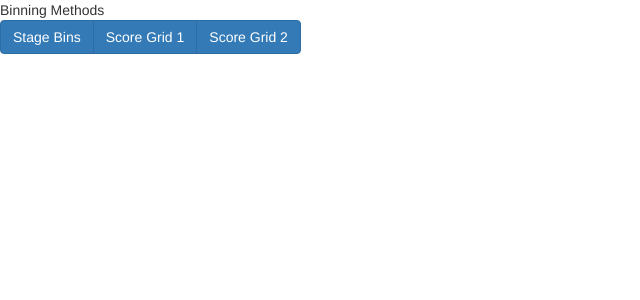
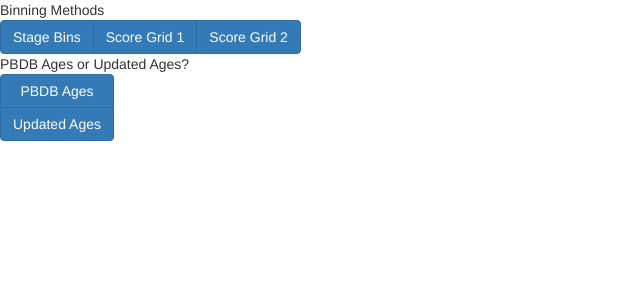
Before and after one commit to ChristopherDavidDean/Formation_Binner_Webapp, a React (Create React App) app: page / in a window 1280 px wide. Shown: the top 300 px of the page, without its empty margins (0-640 px from the left). Built offline with nearby package versions, Linux system fonts and the light colour scheme.

Commit message:
Created PBDB Ages component

```diff
--- a/src/App.js
+++ b/src/App.js
@@ -2,6 +2,7 @@
 import Button from 'react-bootstrap/Button'
 import ButtonGroup from 'react-bootstrap/ButtonGroup';
 import ButtonToolbar from 'react-bootstrap/ButtonToolbar';
+import PbdbAges from './components/pbdb_ages.jsx';
 import './App.css';
 
 class App extends React.Component {
@@ -57,6 +58,9 @@
             </ButtonGroup>
           </ButtonToolbar>
         </div>
+
+        <PbdbAges/>
+
       </div>
     );
   }
--- /dev/null
+++ b/src/components/pbdb_ages.jsx
@@ -0,0 +1,33 @@
+import React from 'react';
+import Button from 'react-bootstrap/Button';
+import ButtonGroup from 'react-bootstrap/ButtonGroup';
+import './pbdb_ages.css';
+
+class PbdbAges extends React.Component {
+  constructor(props) {
+    super(props)
+
+  }
+
+  render() {
+    return (
+      <div>
+        <div>
+        PBDB Ages or Updated Ages?
+        </div>
+        <ButtonGroup vertical>
+          <Button
+          id="pbdb_ages">
+          PBDB Ages
+          </Button>
+          <Button
+          id="updated_ages"
+          >Updated Ages
+          </Button>
+        </ButtonGroup>
+      </div>
+    )
+  }
+}
+
+export default PbdbAges;
```
Also changed, not shown: src/components/pbdb_ages.css (added).
